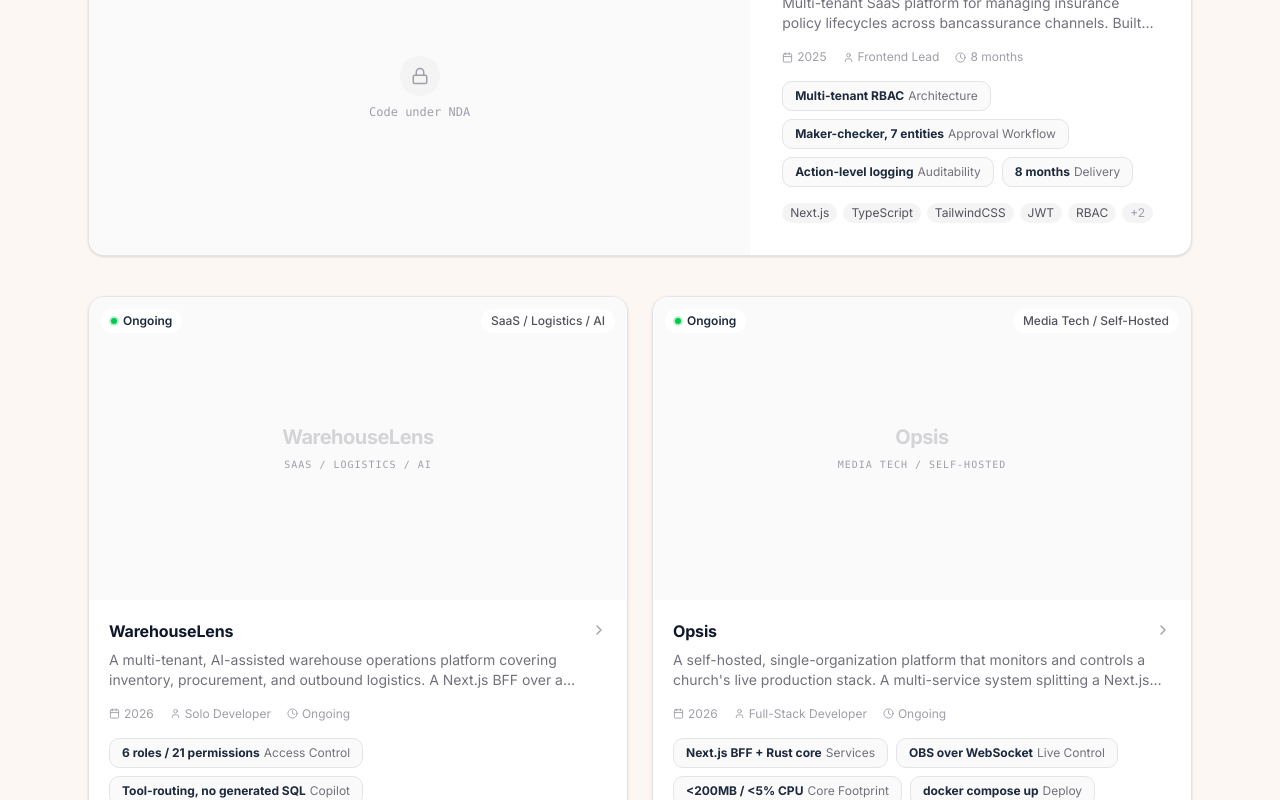
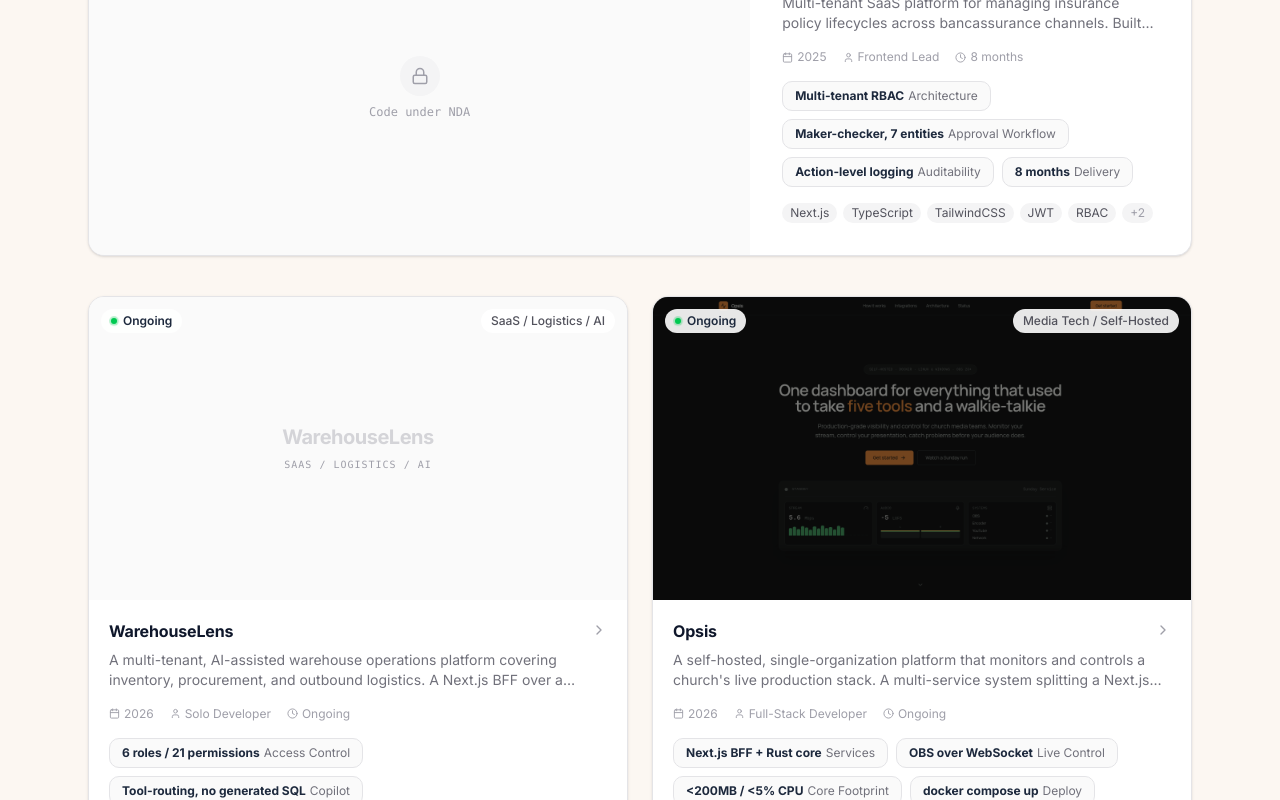
Before and after one commit to CDenn03/cdenn-port-v2, a Next.js app: page /solutions in a window 1280 px wide. Shown: the part 378-1178 px from the top of the page. Built offline with nearby package versions, Linux system fonts and the light colour scheme.

Commit message:
feat: add Opsis dashboard screenshot to portfolio

```diff
--- a/src/app/data/portfolio.ts
+++ b/src/app/data/portfolio.ts
@@ -149,7 +149,7 @@ export const solutions: Solution[] = [
       "JWT",
       "Docker",
     ],
-    image: undefined,
+    image: "/assets/project-shots/opsis.png",
     layout: "left",
     featured: true,
     ongoing: true,
```
Also changed, not shown: public/assets/project-shots/opsis.png (added).
